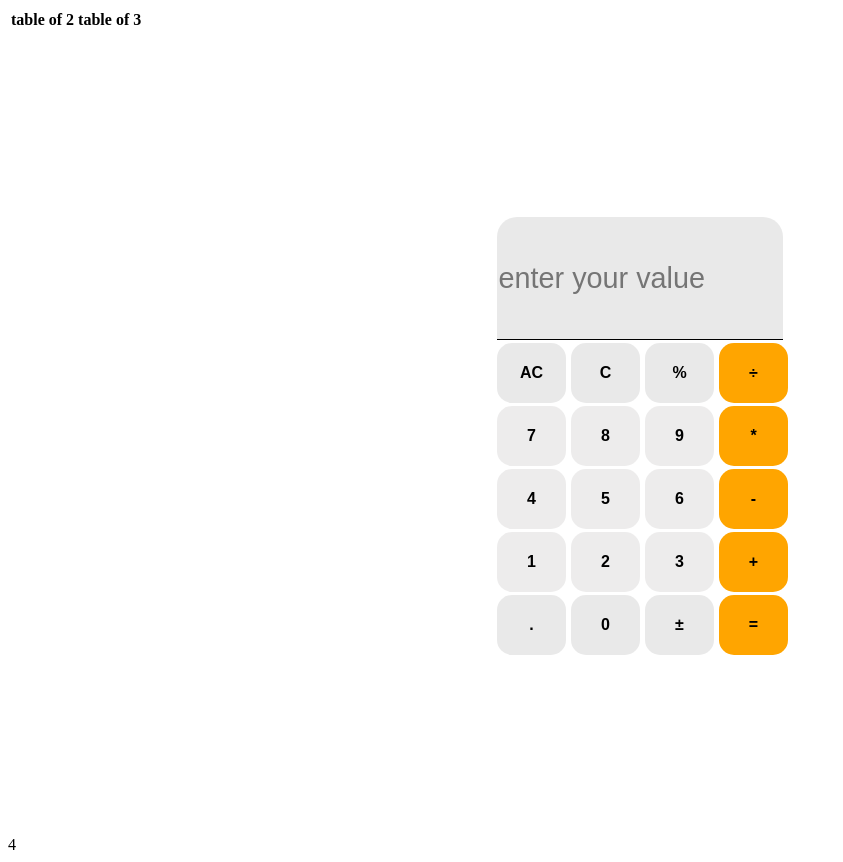
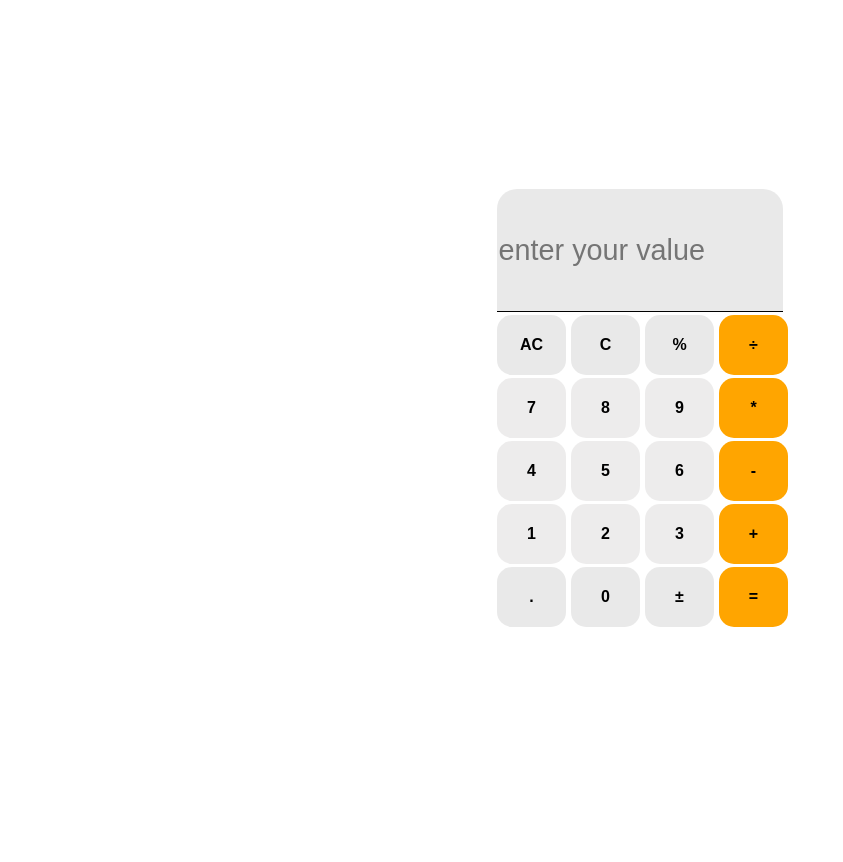
Before and after one commit to niruu800/niruu-calculatar, a plain HTML site: page index.html in a window 1280 px wide. Shown: the whole page, without its empty margins (0-843 px from the left). After the commit the page ends 816 px from the top, so only its background shows below. Drawn offline with Linux system fonts and the light colour scheme.

Commit message:
Update index.html

```diff
--- a/index.html
+++ b/index.html
@@ -10,39 +10,6 @@
 </head>
 
 <body>
-
-    <div class="table-table">
-        <table>
-            <thead>
-                <tr>
-                    <th>
-                        table of 2
-                    </th>
-                    <th>
-                        table of 3
-                    </th>
-                </tr>
-            </thead>
-            <tbody>
-                <tr>
-                    <td id="two">
-
-                    </td>
-                </tr>
-            </tbody>
-        </table>
-    </div>
-
-
-
-
-
-
-
-
-
-
-
 
 
 
@@ -89,24 +56,7 @@
             </div>
         </div>
     </section>
-    <script>
 
-let i;
-
-        for (i = 2; i <= 2; i++) {
-
-            document.write(i**2+'<br/>')
-
-        }
-
-
-
-
-
-
-
-
-    </script>
 
     <script src="script.js"></script>
 </body>
```
